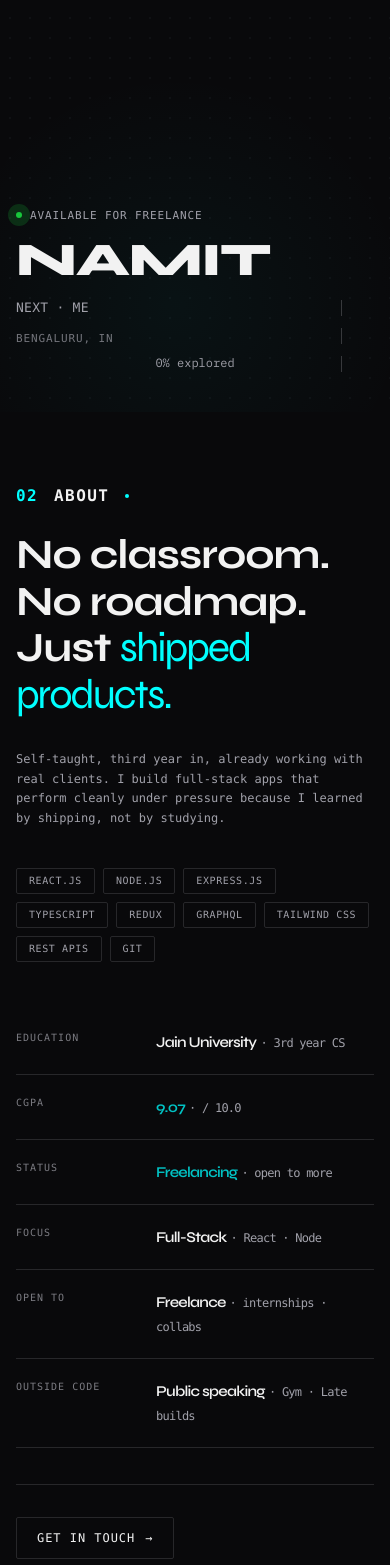
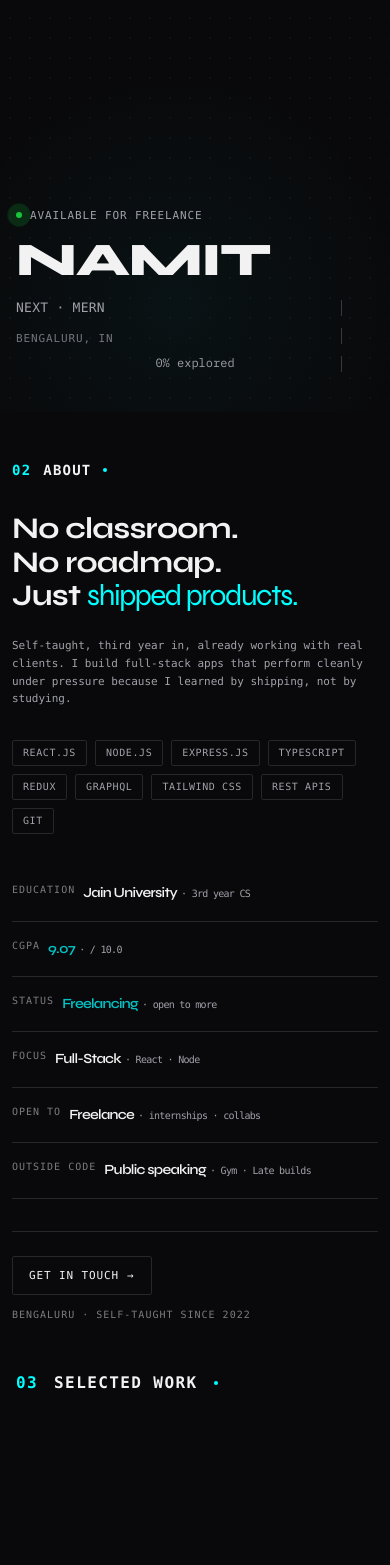
Before and after one commit to namit-x/next-portfolio, a Next.js app: page / in a window 390 px wide. Shown: the part 432-1997 px from the top of the page. Built offline with nearby package versions, Linux system fonts and the light colour scheme.

Commit message:
made the about section responsive

```diff
--- a/app/(v2)/components/sections/AboutSection.tsx
+++ b/app/(v2)/components/sections/AboutSection.tsx
@@ -43,14 +43,14 @@ export default function AboutSection() {
   return (
     <section
       id="about"
-      className="relative min-h-dvh py-[clamp(4.5rem,_3.5rem_+_4vw,_6rem)] pb-[clamp(4rem,_3rem_+_4vw,_5rem)]"
+      className="relative min-h-dvh py-12 sm:py-16 md:py-20 lg:py-[clamp(4.5rem,_3.5rem_+_4vw,_6rem)] pb-12 sm:pb-16 md:pb-20"
       aria-labelledby="about-title"
     >
       {/* Section label */}
-      <div className="px-[var(--container-pad)] mb-6">
-        <div className="flex items-center gap-4 font-mono text-sm uppercase tracking-[0.1em]">
-          <span className="text-base font-bold text-primary">02</span>
-          <span className="text-base font-bold text-foreground">About</span>
+      <div className="px-3 sm:px-4 md:px-6 lg:px-[var(--container-pad)] mb-8 sm:mb-10 md:mb-12 animate-fade-in">
+        <div className="flex items-center gap-3 sm:gap-4 font-mono text-xs sm:text-sm uppercase tracking-[0.1em]">
+          <span className="text-sm sm:text-base font-bold text-primary">02</span>
+          <span className="text-sm sm:text-base font-bold text-foreground">About</span>
           <span
             className="w-1 h-1 rounded-full [background:hsl(var(--primary))] flex-shrink-0"
             aria-hidden="true"
@@ -59,20 +59,20 @@ export default function AboutSection() {
       </div>
 
       {/* Main container */}
-      <div className="mx-auto px-[var(--container-pad)] w-full max-w-[75rem]">
-        <div className="grid grid-cols-1 gap-[clamp(3rem,_2.25rem_+_2.5vw,_5rem)] lg:grid-cols-[1.2fr_0.95fr] lg:gap-[clamp(4rem,_2.5rem_+_3.5vw,_8rem)]">
+      <div className="mx-auto px-3 sm:px-4 md:px-6 lg:px-[var(--container-pad)] w-full max-w-[75rem]">
+        <div className="grid grid-cols-1 gap-8 sm:gap-10 md:gap-12 lg:grid-cols-[1.2fr_0.95fr] lg:gap-16">
 
           {/* Left column - Statement & Stack */}
           <div className="flex flex-col justify-between min-w-0 lg:pb-[clamp(3rem,_1.75rem_+_3.5vw,_5.5rem)] lg:border-r lg:border-border">
-            <div>
-              <h2 id="about-title" className="font-display font-bold text-[clamp(2.6rem,_1.8rem_+_2.6vw,_4.75rem)] leading-[1.12] tracking-tight text-foreground">
+            <div className="animate-fade-in" style={{ animationDelay: '100ms' }}>
+              <h2 id="about-title" className="font-display font-bold text-[clamp(1.875rem,_4vw,_4.75rem)] leading-[1.12] tracking-tight text-foreground">
                 No classroom.
                 <br />
                 No roadmap.
                 <br />
                 Just <em className="font-normal italic text-primary tracking-tighter not-italic">shipped products.</em>
               </h2>
-              <p className="font-mono text-xs font-light leading-relaxed text-muted-foreground mt-8 max-w-prose">
+              <p className="font-mono text-[11px] sm:text-xs md:text-sm font-light leading-relaxed text-muted-foreground mt-6 sm:mt-7 md:mt-8 max-w-prose">
                 Self-taught, third year in, already working with real clients. I build
                 full-stack apps that perform cleanly under pressure because I learned by
                 shipping, not by studying.
@@ -80,11 +80,12 @@ export default function AboutSection() {
             </div>
 
             {/* Tech stack pills */}
-            <ul className="flex flex-wrap gap-2 list-none mt-10 p-0" aria-label="Technology stack">
-              {TECH_STACK.map((tech) => (
+            <ul className="flex flex-wrap gap-2 list-none mt-8 sm:mt-9 md:mt-10 p-0" aria-label="Technology stack">
+              {TECH_STACK.map((tech, index) => (
                 <li
                   key={tech}
-                  className="font-mono text-[0.625rem] uppercase tracking-[0.06em] text-muted-foreground border border-border px-3 py-1 rounded-[2px] transition-all hover:border-[var(--hero-accent-line)] hover:text-[var(--hero-accent)] hover:[background:var(--hero-accent-dim)]"
+                  className="font-mono text-[10px] sm:text-[11px] md:text-xs uppercase tracking-[0.06em] text-muted-foreground border border-border px-2.5 sm:px-3 py-1 rounded-[2px] transition-all hover:border-[var(--hero-accent-line)] hover:text-[var(--hero-accent)] hover:[background:var(--hero-accent-dim)] animate-fade-in"
+                  style={{ animationDelay: `${200 + index * 40}ms` }}
                 >
                   {tech}
                 </li>
@@ -94,20 +95,21 @@ export default function AboutSection() {
 
           {/* Right column - Facts */}
           <dl className="flex flex-col lg:pl-[clamp(3rem,_1.75rem_+_3.5vw,_5.5rem)]">
-            {FACTS.map((fact) => (
+            {FACTS.map((fact, index) => (
               <div
                 key={fact.label}
-                className="grid grid-cols-[minmax(6.5rem,_8rem)_minmax(0,_1fr)] gap-3 align-baseline py-5 border-b border-border"
+                className="grid grid-cols-[auto_1fr] sm:grid-cols-[minmax(6.5rem,_8rem)_minmax(0,_1fr)] gap-2 sm:gap-3 align-baseline py-4 sm:py-5 border-b border-border animate-fade-in transition-all"
+                style={{ animationDelay: `${300 + index * 60}ms` }}
               >
-                <dt className="font-mono text-[0.625rem] uppercase tracking-[0.1em] text-muted-foreground/75">
+                <dt className="font-mono text-[10px] sm:text-[11px] md:text-xs uppercase tracking-[0.1em] text-muted-foreground/75 truncate">
                   {fact.label}
                 </dt>
-                <dd className="font-display text-[0.9375rem] font-semibold text-foreground tracking-tighter">
+                <dd className="font-display text-[0.875rem] sm:text-[0.9375rem] md:text-base font-semibold text-foreground tracking-tighter">
                   <span className={fact.accent ? 'text-[var(--hero-accent)]' : undefined}>
                     {fact.value}
                   </span>
                   {fact.detail ? (
-                    <small className="font-mono text-xs font-normal text-muted-foreground ml-1">· {fact.detail}</small>
+                    <small className="font-mono text-[10px] sm:text-xs md:text-sm font-normal text-muted-foreground ml-1">· {fact.detail}</small>
                   ) : null}
                 </dd>
               </div>
@@ -116,14 +118,14 @@ export default function AboutSection() {
         </div>
 
         {/* Bottom bar */}
-        <div className="flex gap-4 items-center justify-between flex-wrap mt-[clamp(2.25rem,_1.75rem_+_2vw,_4rem)] pt-8 border-t border-border">
+        <div className="flex flex-col sm:flex-row gap-3 sm:gap-4 items-start sm:items-center justify-between mt-8 sm:mt-10 md:mt-12 pt-6 sm:pt-8 border-t border-border animate-fade-in" style={{ animationDelay: '500ms' }}>
           <a
             href="#contact"
-            className="inline-flex items-center gap-2.5 py-3 px-5 border border-border rounded-[2px] font-mono text-xs uppercase tracking-[0.08em] text-foreground transition-all hover:border-[var(--hero-accent-line)] hover:text-[var(--hero-accent)] hover:[background:var(--hero-accent-dim)]"
+            className="inline-flex items-center gap-2 sm:gap-2.5 py-2.5 sm:py-3 px-4 sm:px-5 border border-border rounded-[2px] font-mono text-[11px] sm:text-xs uppercase tracking-[0.08em] text-foreground transition-all hover:border-[var(--hero-accent-line)] hover:text-[var(--hero-accent)] hover:[background:var(--hero-accent-dim)] hover:scale-105"
           >
-            Get in touch <span className="transition-transform hover:translate-x-1">→</span>
+            Get in touch <span className="transition-transform group-hover:translate-x-1">→</span>
           </a>
-          <span className="font-mono text-[0.625rem] uppercase tracking-[0.1em] text-muted-foreground/75">
+          <span className="font-mono text-[10px] sm:text-[11px] md:text-xs uppercase tracking-[0.1em] text-muted-foreground/75 whitespace-nowrap">
             Bengaluru · self-taught since 2022
           </span>
         </div>
--- a/tailwind.config.js
+++ b/tailwind.config.js
@@ -28,10 +28,19 @@ module.exports = {
             opacity: '0',
           },
         },
+        'fade-in': {
+          '0%': {
+            opacity: '0',
+          },
+          '100%': {
+            opacity: '1',
+          },
+        },
       },
       animation: {
         'pulse-custom': 'pulse-custom 2.4s ease-in-out infinite',
         'blink-custom': 'blink-custom 1.1s step-end infinite',
+        'fade-in': 'fade-in 0.6s ease-out forwards',
       },
       /* Color utilities using CSS variables */
       colors: {
```
Also changed, not shown: app/(v2)/components/sections/SelectedWorkHUD.tsx (+4 -4 lines).
